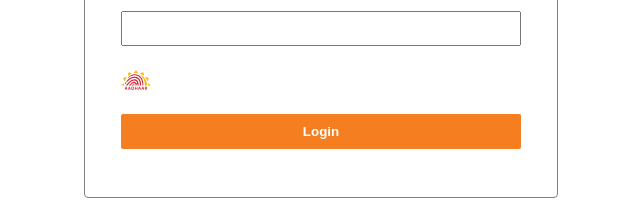
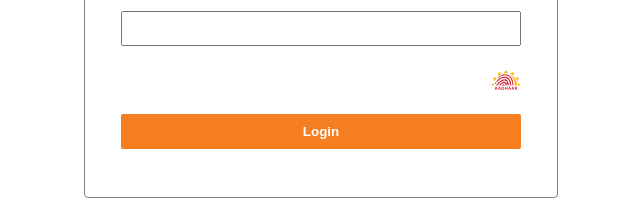
Before and after one commit to Sahajpal/ANA-BLOCC-Frontend, a React (Create React App) app: page / in a window 1280 px wide. Shown: the part 404-604 px from the top of the page, without its empty margins (319-959 px from the left). Built offline with nearby package versions, Linux system fonts and the light colour scheme.

Commit message:
signin structure done

```diff
--- a/src/pages/signin/SignIn.jsx
+++ b/src/pages/signin/SignIn.jsx
@@ -43,7 +43,7 @@ const SignIn = () => {
             value={password}
             onChange={(e) => setpassword(e.target.value)}
           />
-          <div className="aadhaardiv">
+          <div className="aadhaardivMain">
             <img
               src="./images/Aadhaar.svg"
               className="aadhaarimg"
@@ -80,8 +80,10 @@ const SignIn = () => {
             value={otp}
             onChange={(e) => setotp(e.target.value)}
           />
-          <div className="aadhaardiv">
-            <div className="regenerateOtp">Regenerate OTP</div>
+          <div className="backDiv">
+            <div className="regenerateOtp">
+              Regenerate OTP <i class="fa-solid fa-arrows-rotate"></i>
+            </div>
             <div
               className="goBackBtn"
               onClick={() => {
--- a/src/pages/signin/signin.css
+++ b/src/pages/signin/signin.css
@@ -39,10 +39,16 @@
   width: 30px;
   cursor: pointer;
 }
-.aadhaardiv {
+.backDiv {
   display: flex;
   width: 100%;
   justify-content: space-between;
+  margin-top: 24px;
+}
+.aadhaardivMain {
+  display: flex;
+  width: 100%;
+  justify-content: flex-end;
   margin-top: 24px;
 }
 .goBackBtn {
@@ -55,3 +61,6 @@
 .regenerateOtp {
   color: #f57f20;
 }
+.fa-arrows-rotate {
+  color: #f57f20;
+}
```
